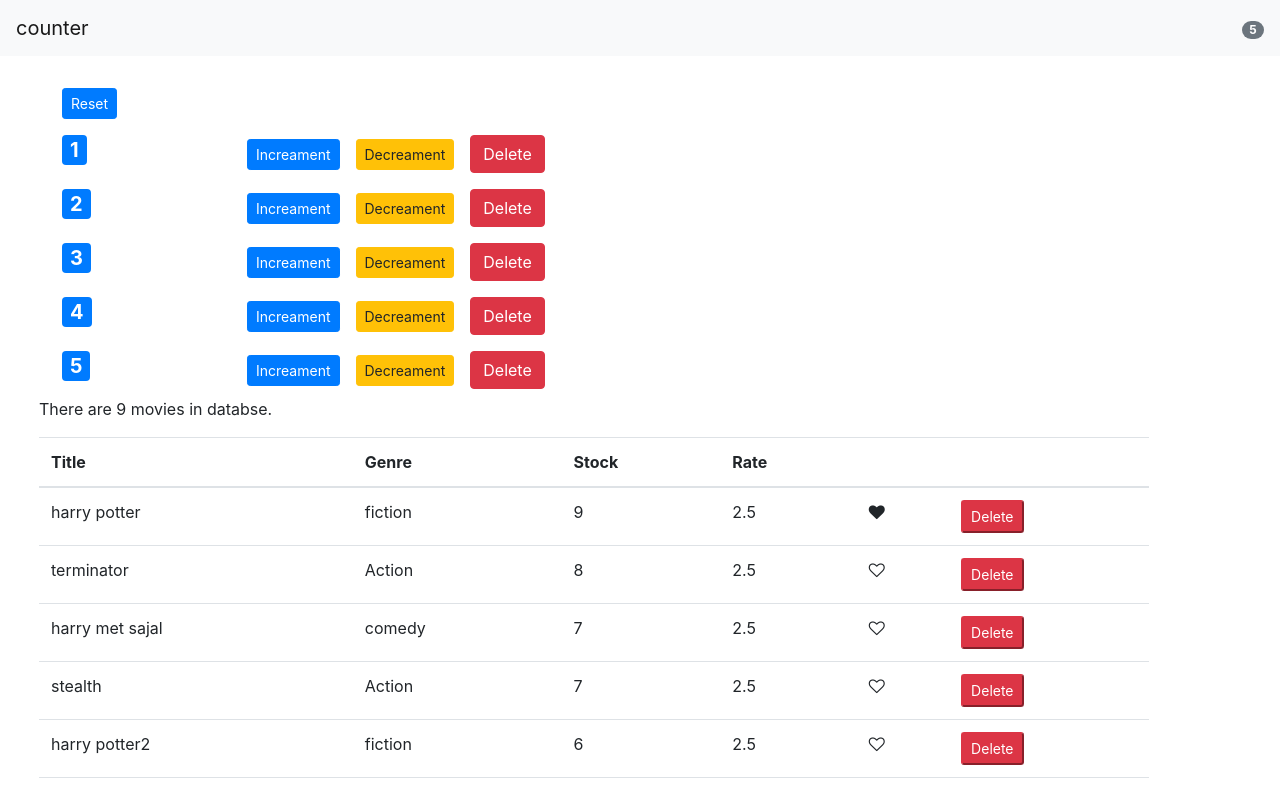
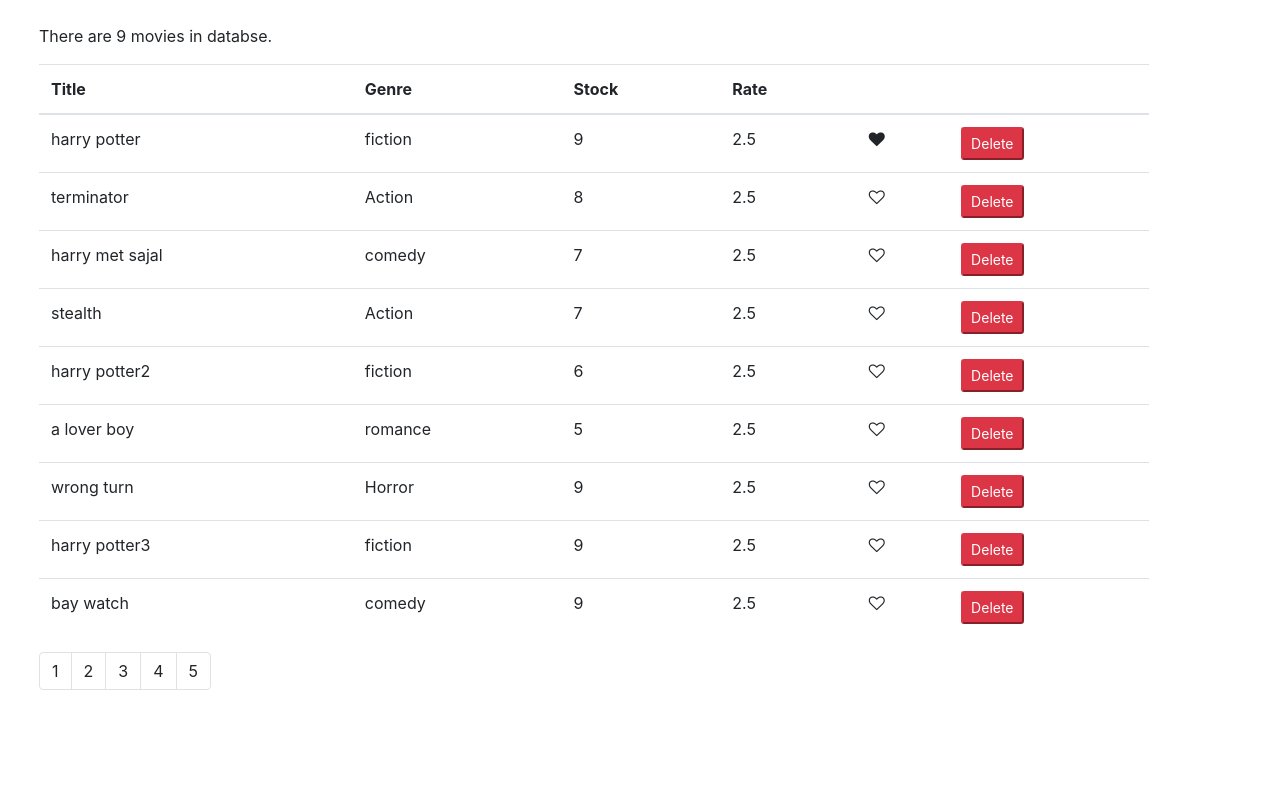
Before and after one commit to sameerasad/Vidly, a React (Create React App) app: page / in a window 1280 px wide. Shown: the top 788 px of the page. Built offline with nearby package versions, Linux system fonts and the light colour scheme.

Commit message:
pagination displayin page basis on pageSize and ItemCount

```diff
--- a/package.json
+++ b/package.json
@@ -8,6 +8,7 @@
     "@testing-library/user-event": "^12.1.10",
     "bootstrap": "^4.1.1",
     "font-awesome": "^4.7.0",
+    "lodash": "^4.17.10",
     "react": "^17.0.1",
     "react-dom": "^17.0.1",
     "react-scripts": "4.0.2",
--- a/src/App.js
+++ b/src/App.js
@@ -17,9 +17,7 @@ function App() {
   return (
     <>
       <CounterContext.Provider value={counters}>
-        <NavBar />
         <main className="container m-4">
-          <Counters></Counters>
           <Movies />
         </main>
       </CounterContext.Provider>
--- /dev/null
+++ b/src/components/common/pagination.jsx
@@ -0,0 +1,41 @@
+import React from 'react'
+import _ from "lodash" // optimize version of library underscore
+
+function Pagination(props) {
+
+    const {pageSize,itemsCount } = props
+
+
+    console.log(pageSize,itemsCount);
+
+
+    // array of pageNumber  [1,2,3].map() we wanna render a dynamic navigation on the basis of pagesCount
+
+    const pagesCount =Math.ceil(itemsCount/pageSize)
+
+    console.log(pagesCount)
+
+    if(pagesCount === 1) return null
+
+    // [1....pagesCounts]
+
+    const pages = _.range(1, pagesCount + 1) // it will not include pageCount itself
+
+    return (
+
+        <nav aria-label="Page navigation example">
+        <ul className="pagination">
+            {pages.map(page=>
+
+          < li key={page} className="page-item">
+              <a className="page-link"  >{page}</a>
+          </li>
+
+  )}
+      </ul>
+    </nav>
+
+    )
+}
+
+export default Pagination
--- a/src/components/movies.jsx
+++ b/src/components/movies.jsx
@@ -1,6 +1,8 @@
 import React,{Component,useState,useEffect} from 'react'
 import {getMovies} from "../services/fakeMovieService"
 import Likes from "./common/Likes"
+import Pagination from './common/pagination';
+
 
 
 
@@ -8,6 +10,10 @@ function Movies() {
 
 
     let [Movies, setMovies] = useState(getMovies);
+    const [pageSize,setPageSize]=useState(2)
+
+
+
       function handleDelete(movie) {
           console.log(movie)
           const movies = Movies.filter(m=>m._id!== movie._id)
@@ -27,6 +33,10 @@ function Movies() {
         setMovies(movies)
 
 
+    }
+
+    const handlePageChange=page=>{
+        console.log(page)
     }
 
       return(
@@ -61,6 +71,7 @@ function Movies() {
 
             </tbody>
     </table>
+    <Pagination itemsCount={Movies.length} pageSize={pageSize} onPageChange={()=>{handlePageChange(1)}} />
     </>)
 }
 export default Movies
```
Also changed, not shown: 1 other file (tests, documents, lock files or other folders).
